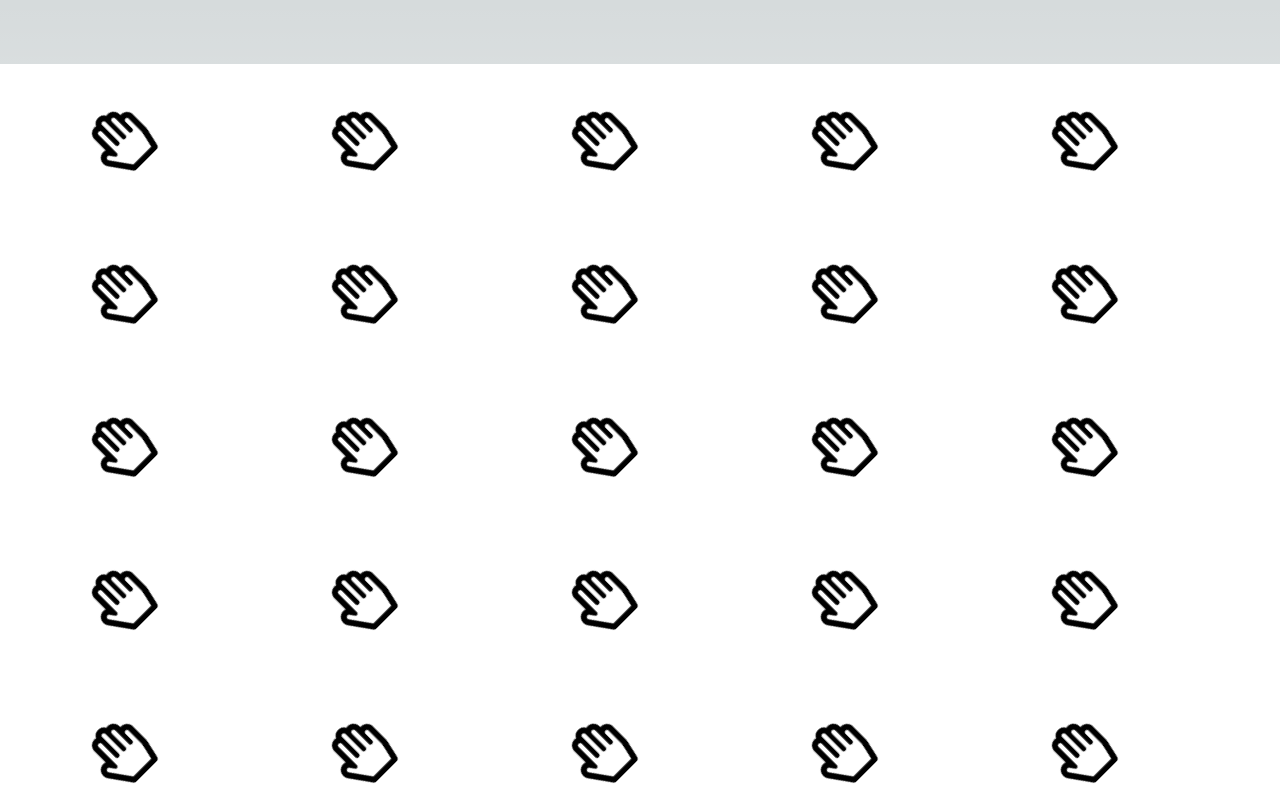
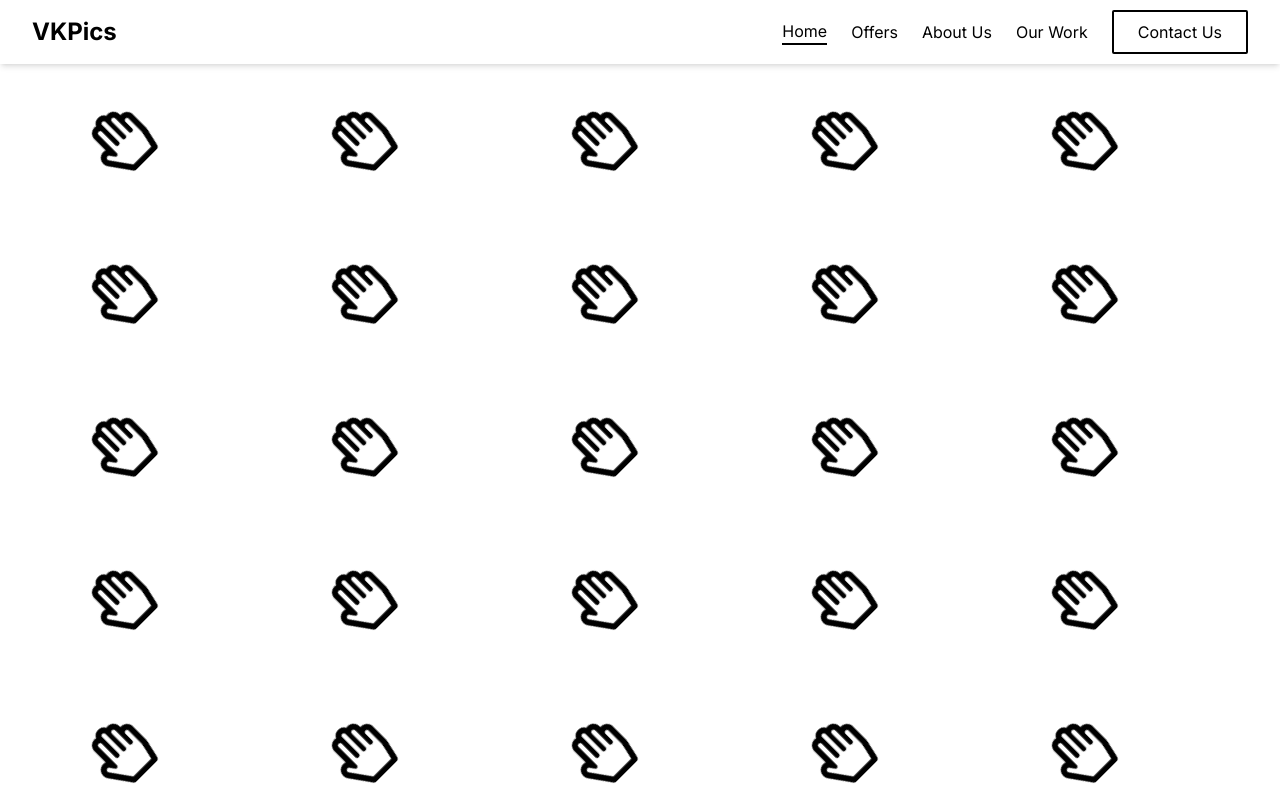
Before and after one commit to AelElliotBanyard/VKPics, a Next.js app in the folder CODE/: page / in a window 1280 px wide. Built offline with nearby package versions, Linux system fonts and the light colour scheme.

Commit message:
add navigation to layout

```diff
--- a/CODE/app/layout.tsx
+++ b/CODE/app/layout.tsx
@@ -1,3 +1,4 @@
+import Navigation from "@/components/Navigation";
 import "./globals.css";
 import { Inter } from "next/font/google";
 
@@ -16,6 +17,7 @@ export default function RootLayout({
   return (
     <html lang="en">
       <body className={inter.className}>
+        <Navigation />
         <div className="background">{children}</div>
       </body>
     </html>
```
